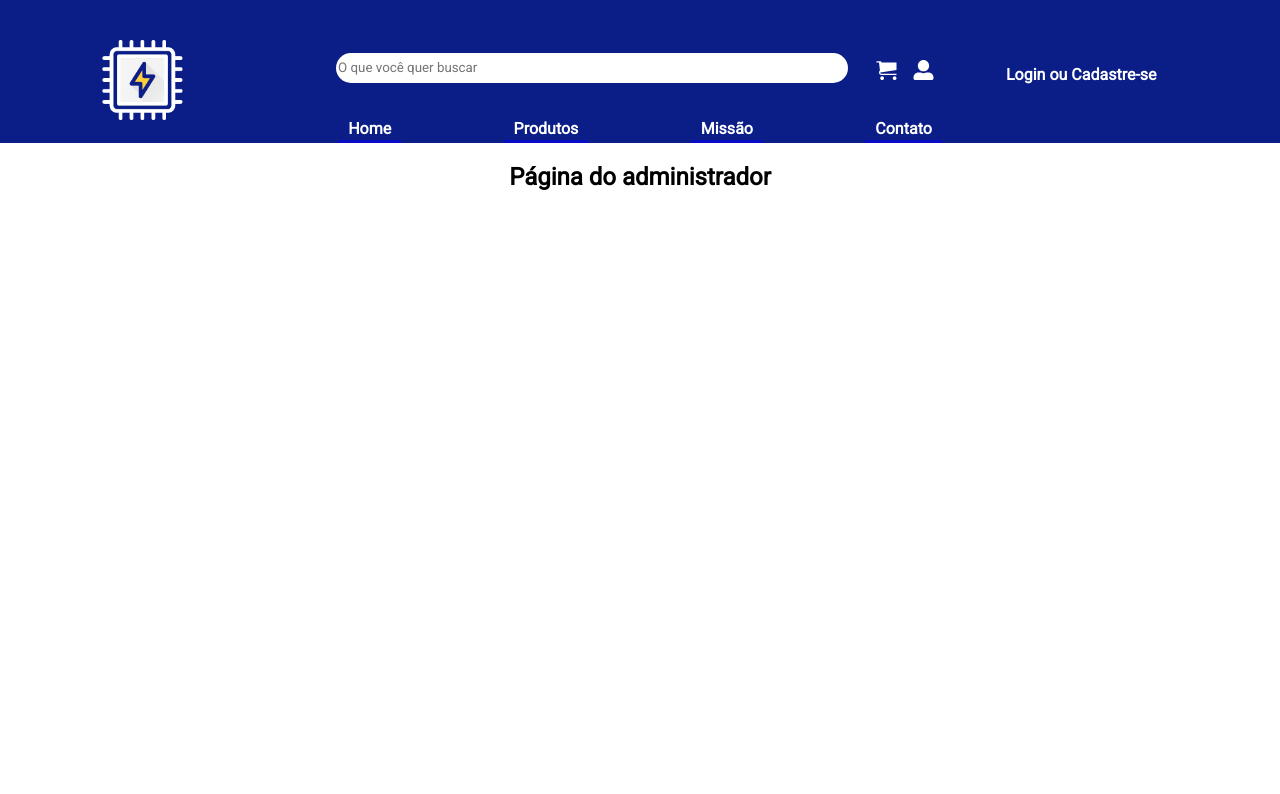
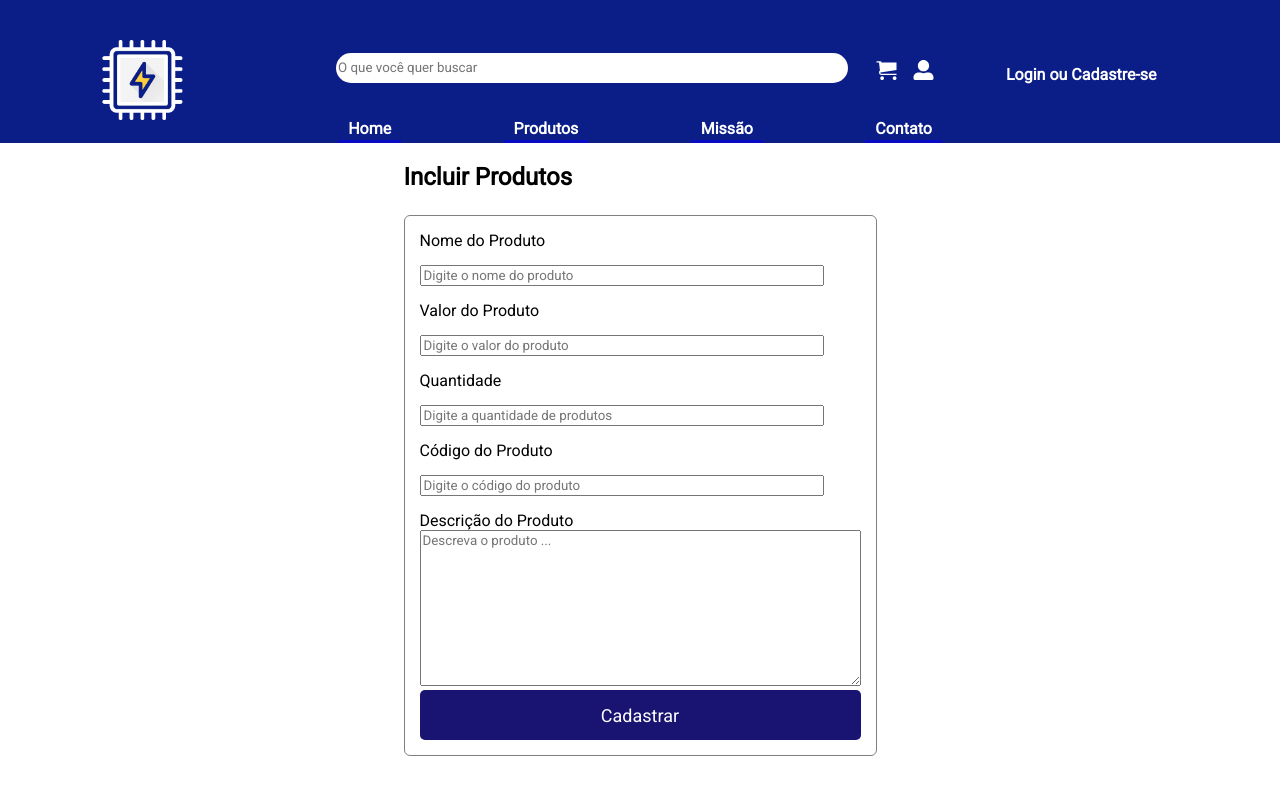
Before and after one commit to Eduardofig/Eletronica-Apolo, a React (Create React App) app in the folder trabalho/: page /Admin in a window 1280 px wide. Shown: the top 794 px of the page. Built offline with nearby package versions, Linux system fonts and the light colour scheme.

Commit message:
admin page

```diff
--- a/trabalho/src/Admin.css
+++ b/trabalho/src/Admin.css
@@ -0,0 +1,38 @@
+#register-container{
+    display:flex;
+    align-content: center;
+    margin-top: 3vh;
+    width: 100%;
+}
+
+form{
+    margin-right: auto;
+    margin-left: auto;
+    border: gray 1px solid;
+    border-radius: 6px;
+    padding: 15px;
+}
+
+form input{
+    margin-top: 15px;
+    margin-bottom: 15px;
+    width: 90%;
+    margin-right: 30px;
+
+}button{
+    position:relative;
+    height:50px;
+    border: none;
+    outline: 0;
+    padding: 12px;
+    color: white;
+    background-color: rgb(25, 19, 114);
+    text-align: center;
+    cursor: pointer;
+    width: 100%;
+    font-size: 18px;
+    border-radius: 5px;
+}
+button:hover{
+    opacity: 0.7;
+}
--- a/trabalho/src/Admin.tsx
+++ b/trabalho/src/Admin.tsx
@@ -8,7 +8,22 @@ import './Admin.css';
 const Admin:React.FunctionComponent = () => (
 
         <div>
-            <h2>Página do administrador</h2>
+            <h2>Incluir Produtos</h2>
+            <div id="register-container">
+                <form id="register-box">
+                    Nome do Produto<br/>
+                    <input placeholder="Digite o nome do produto" type="text"/><br></br>
+                    Valor do Produto<br/>
+                    <input placeholder="Digite o valor do produto" type="text"/><br></br>
+                    Quantidade<br/>
+                    <input placeholder="Digite a quantidade de produtos" type="number"/><br></br>
+                    Código do Produto <br/>
+                    <input placeholder="Digite o código do produto" type="text"/><br></br>
+                    Descrição do Produto <br/>
+                    <textarea rows={10} cols={60} placeholder="Descreva o produto ..."></textarea><br></br>
+                    <button>Cadastrar</button>
+                </form>
+            </div>
         </div>
 
     );
```
